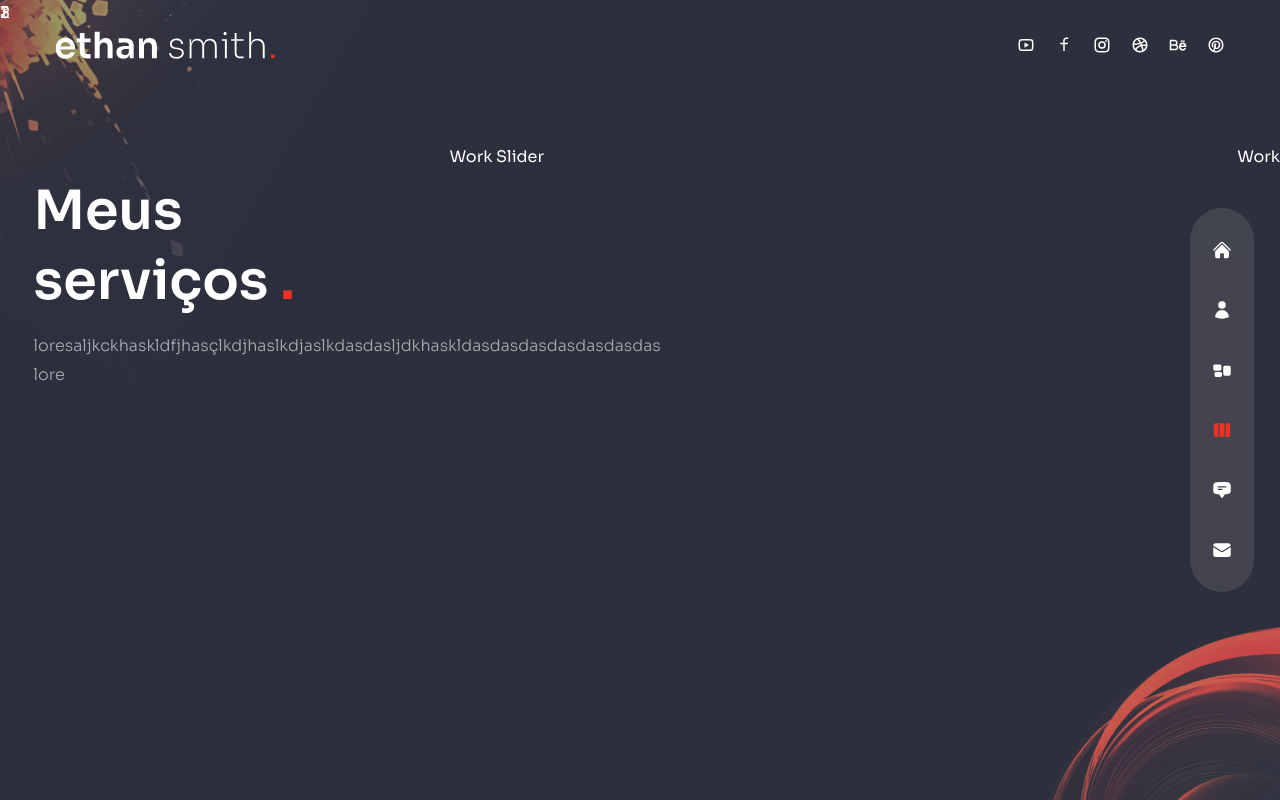
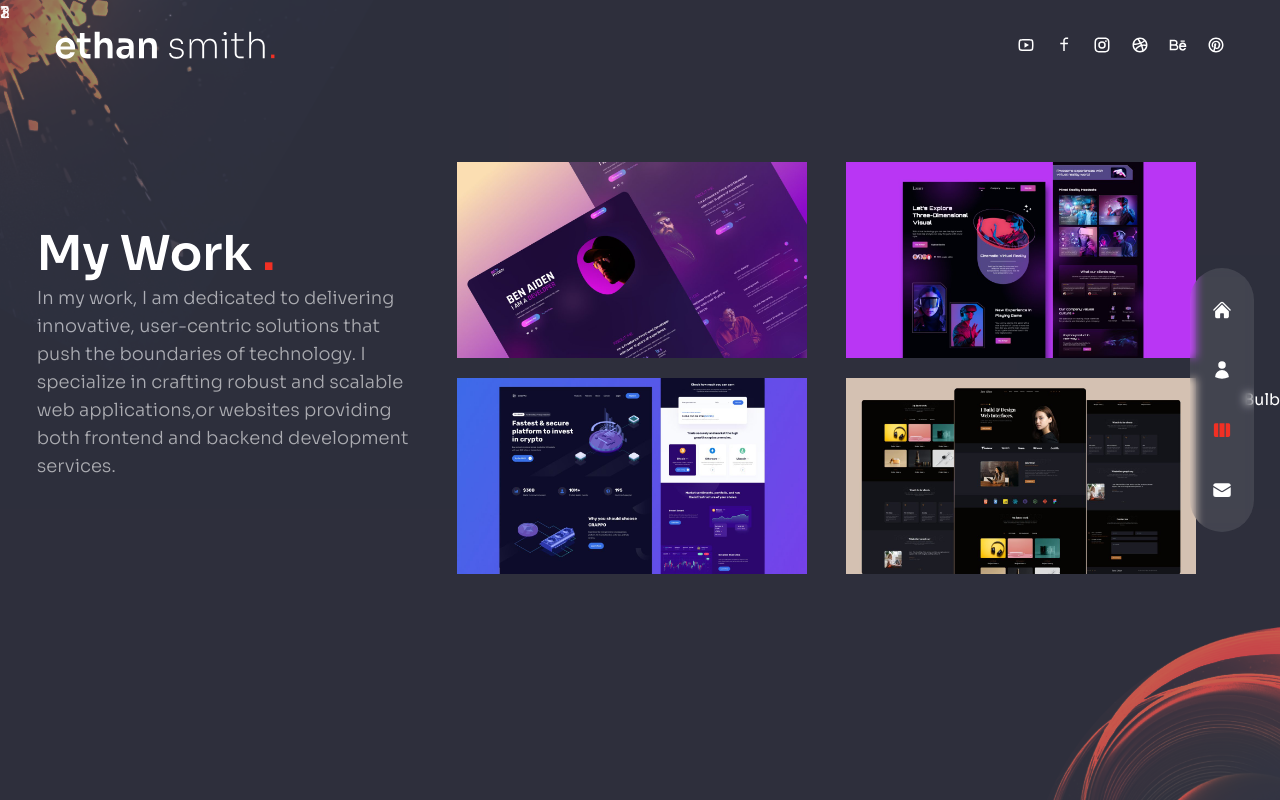
Before and after one commit to vkstheone/portifolio-react, a Next.js app: page /work in a window 1280 px wide. Built offline with nearby package versions, Linux system fonts and the light colour scheme.

Commit message:
oitavo commit

```diff
--- a/components/Nav.js
+++ b/components/Nav.js
@@ -12,14 +12,14 @@ import {
 export const navData = [
   { name: 'home', path: '/', icon: <HiHome /> },
   { name: 'about', path: '/about', icon: <HiUser /> },
-  { name: 'services', path: '/services', icon: <HiRectangleGroup /> },
+ // { name: 'services', path: '/services', icon: <HiRectangleGroup /> },
   { name: 'work', path: '/work', icon: <HiViewColumns /> },
 
-  {
+ /* {
     name: 'testimonials',
     path: '/testimonials',
     icon: <HiChatBubbleBottomCenterText />,
-  },
+  }*/,
   {
     name: 'contact',
     path: '/contact',
--- a/components/WorkSlider.js
+++ b/components/WorkSlider.js
@@ -4,19 +4,19 @@ const workSlides = {
     {
       images: [
         {
-          title: 'title',
+          title: 'Animation',
           path: '/thumb1.jpg',
         },
         {
-          title: 'title',
+          title: 'Canvas',
           path: '/thumb2.jpg',
         },
         {
-          title: 'title',
+          title: 'ReactJs',
           path: '/thumb3.jpg',
         },
         {
-          title: 'title',
+          title: 'NextJs',
           path: '/thumb4.jpg',
         },
       ],
@@ -24,19 +24,19 @@ const workSlides = {
     {
       images: [
         {
-          title: 'title',
+          title: 'Static Landing Pages',
           path: '/thumb4.jpg',
         },
         {
-          title: 'title',
+          title: 'MERN stack project',
           path: '/thumb1.jpg',
         },
         {
-          title: 'title',
+          title: 'Awwarded',
           path: '/thumb2.jpg',
         },
         {
-          title: 'title',
+          title: 'Payment Gateway',
           path: '/thumb3.jpg',
         },
       ],
@@ -44,8 +44,60 @@ const workSlides = {
   ],
 };
 
+// icons
+import {Swiper,SwiperSlide} from 'swiper/react'
+import 'swiper/css'
+import 'swiper/css/free-mode'
+import 'swiper/css/pagination'
+import Image from 'next/image';
+import Link from 'next/link';
+
+
+import {Pagination} from 'swiper'
+// data
+
+import {BsArrowRight} from 'react-icons/bs'
+
+
 const WorkSlider = () => {
-  return <div>Work Slider</div>;
+  return <Swiper
+  spaceBetween={10}
+  Pagination={{
+    clickable:true
+  }}
+  modules={{Pagination}}
+  className='h-[280px] sm:h-[480px]'
+  >
+    {
+      workSlides.slides.map((slide,index)=>{
+        return(
+        <SwiperSlide key={index}>
+          <Link href='https://github.com/vkstheone'><div className='grid grid-cols-2 grid-rows-2 gap-4 cursor-pointer'>
+            {slide.images.map((image,index)=>{
+              return(
+                <div className='relative rounded-lg overflow-hidden flex items-center justify-center group ' key={index}>
+                <div className='w-[250px] xl:w-[350px] flex items-center justify-center relative overflow-hidden group xl:h-[200px] h-[130px]'>
+                  <Image src={image.path} width={500} height={300} alt=''/>
+                  <div className='absolute inset-0 bg-gradient-to-l from-transparent via-[#e838cc] to-[#4a22bd] opacity-0 group-hover:opacity-80 transition-all duration-700'></div>
+                  <div className='absolute bottom-0 translate-y-full group-hover:-translate-y-10 group-hover:xl:-translate-y-20 transition-all duration-300'>
+                    <div className='flex items-center gap-x-2 text-[13px] tracking-[0.2rem] '>
+                      <div className='delay-100'>{image.title}</div>
+                      <div className='translate-y-[500%] group:hover:translate-y-0 transition-all duration-300 delay-150'>Titulo part 2</div>
+                      <div className='text-xl'><BsArrowRight/></div>
+                    </div>
+                  </div>
+                </div>
+                </div>
+              )
+            })}
+          </div>
+          </Link>
+        </SwiperSlide>
+        )
+      })
+    }
+
+    Service Slider</Swiper>;
 };
 
 export default WorkSlider;
--- a/pages/contact/index.js
+++ b/pages/contact/index.js
@@ -1,5 +1,67 @@
+"use client"
+
+import Circles from '/components/Circles'
+import {BsArrowRight} from 'react-icons/bs'
+import {motion} from 'framer-motion'
+import {fadeIn} from '../../variants'
+
+//import { useEffect, useState } from 'react'
+//import axios from '/Utils/axios'
+//import { data } from 'autoprefixer'
+//import { useDispatch } from 'react-redux'
+//import { asyncsignupstudent } from '../../store/Actions/studentaction'
+
+
 const Contact = () => {
-  return <div>Contact</div>;
+/*  const [name,setname] = useState("")
+  const [email,setemail] = useState("")
+  const [subject,setsubject] = useState("")
+  const [message,setmessage] = useState("")
+  const [User,setUser] = useState("")
+
+
+  const dispatch = useDispatch();
+
+
+  const submitHandler = (e)=>{
+    const user = {
+      name:name,
+      email:email,
+      subject:subject,
+      message:message
+    }
+    dispatch(asyncsignupstudent(user))
+    console.log(user)
+  }
+
+  submitHandler() */
+
+  // useEffect(()=>{
+  //   submitHandler();
+  // },[submitHandler])
+
+
+
+  return (<div className='h-full bg-primary/30 '>
+    <div className="container mx-auto py-32 text-center xl:text-left flex items-center justify-center h-full">
+      <div className='flex flex-col w-full max-w-[700px]'>
+        <motion.h2 variants={fadeIn('up',0.2)} initial="hidden" animate="show" exit="hidden" className='h2 text-center mb-12 '> Contact&apos;s <span className='text-accent '>connect.</span></motion.h2>
+        <motion.form action="/signup" variants={fadeIn('up',0.4)} initial="hidden" animate="show" exit="hidden" className='flex-1 flex flex-col gap-6 w-full mx-auto '>
+          <div className="flex gap-x-6 w-full">
+            <input type="text" placeholder='name' className='input'  />
+            <input type="email" placeholder='Email' className='input' />
+          </div>
+          <div className=''>
+            <input type="text" placeholder='Subject' className='input' />
+            {/* <input type="text" placeholder='Message' className='input h-[200px] mt-8'/> */}
+            <textarea  placeholder='message' className='textarea mt-8 xl:h-40 h-20' ></textarea>
+          </div>
+          <input type="Submit" placeholder="Let's talk" className='btn rounded-full border cursor-pointer border-white/50 max-w-[170px] px-8 transition-all duration-300 flex items-center justify-center overflow-hidden hover:border-accent group' />
+          <BsArrowRight className='mt-[-58px] ml-[130px]'/>
+        </motion.form >
+      </div>
+    </div>
+  </div>);
 };
 
 export default Contact;
--- a/pages/work/index.js
+++ b/pages/work/index.js
@@ -1,66 +1,28 @@
-import WorkSlider from  '../../components/WorkSlider';
-import Bulb from '../../components/Circles';
-import Circles from '../../components/Circles';
-
+import WorkSlider from '../../components/WorkSlider'
+import Bulb from '../../components/Bulb'
+import Circles from '../../components/Circles'
 import { motion } from 'framer-motion';
-import { fadeIn } from '../../variants'
-
+import {fadeIn} from '../../variants'
 
 
 const Work = () => {
-  return (<div className='h-full bg-primary/30 py-36 flex itemns-center'>
-          <Circles />
-          <div className='container mx-auto'>
-            <div className='flex flex-xol xl:flex-row gap-x-8'>
-              <div className='text-center flex xl:w-[30vw] flex-col lg:text-left mb-4 xl:mb-0'>
-                <motion.h2
-                  variants={fadeIn('up', 0.2)}
-                  initial='hidden'
-                  animate='show'
-                  exit='hidden'
-                  className='h2 xl:mt-8'
-                >
-                  Meus serviços <span className='text-accent'>.</span>
+  return <div className='h-full bg-primary/30 py-36 flex items-center'>
+    <Circles/>
+    <div className='container mx-auto'>
+      <div className='flex flex-col xl:flex-row gap-x-8 mb-[200px] xl:mb-0'>
+        <div className='text-center flex xl:w-[30vw] flex-col lg:text-left mb-4 xl:mb-0 '>
+          <motion.h2 variants={fadeIn('up', 0.3)} initial="hidden" animate="show" exit="hidden" className='h2 xl:mt-20 text-lg mt-60 xl:text-[3rem]'>My Work <span className='text-accent '>.</span></motion.h2>
+          <motion.p variants={fadeIn('up', 0.4)} initial="hidden" animate="show" exit="hidden" className='mb-4 max-w-[400px] mx-auto lg:mx-0 text-xs xl:text-lg'>In my work, I am dedicated to delivering innovative, user-centric solutions that push the boundaries of technology. I specialize in crafting robust and scalable web applications,or websites providing both frontend and backend development services. </motion.p>
+        </div>
+        <motion.div variants={fadeIn('down', 0.6)} initial="hidden" animate="show" exit="hidden" className='w-full xl:max-w-[65%]'>
+        <WorkSlider/>
+        </motion.div>
+      </div>
 
-                </motion.h2>
-                <motion.p
-                  variants={fadeIn('up', 0.4)}
-                  initial='hidden'
-                  animate='show'
-                  exit='hidden'
-                  className='mb-4 max-w-[400px] mx-auto lg:mx-0'
+    </div>
+    <Bulb/>
 
-
-
-                > loresaljkckhaskldfjhasçlkdjhaslkdjaslkdasdasljdkhaskldasdasdasdasdasdasdas
-                 lore
-
-                </motion.p>
-              </div>
-
-                <motion.div
-                variants={fadeIn('down', 0.6)}
-                initial='hidden'
-                animate='show'
-                exit='hidden'
-                className='w-full xl:max-w-[65%]'
-                >
-                  <WorkSlider/>
-
-                </motion.div>
-
-              </div>
-
-
-
-
-
-          </div>
-
-
-
-
-      Work</div>);
+  </div>;
 };
 
 export default Work;
```
